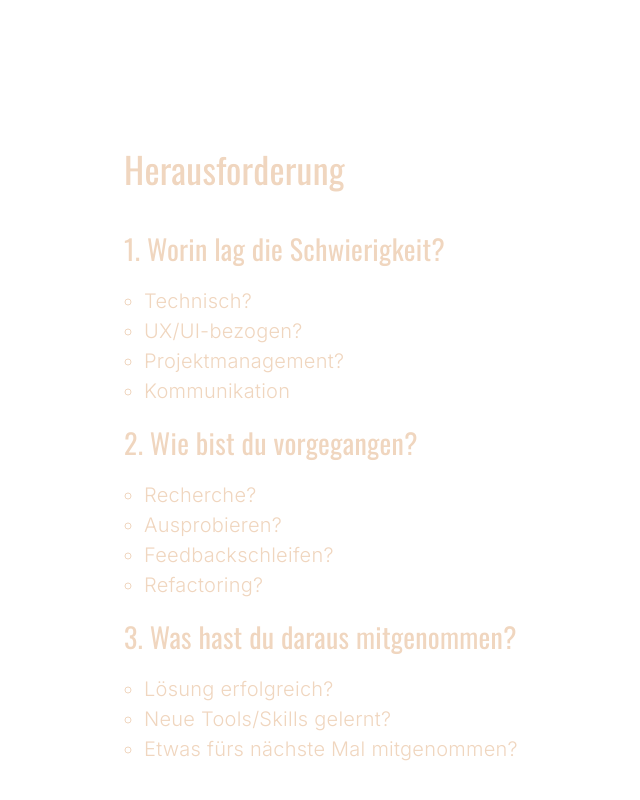
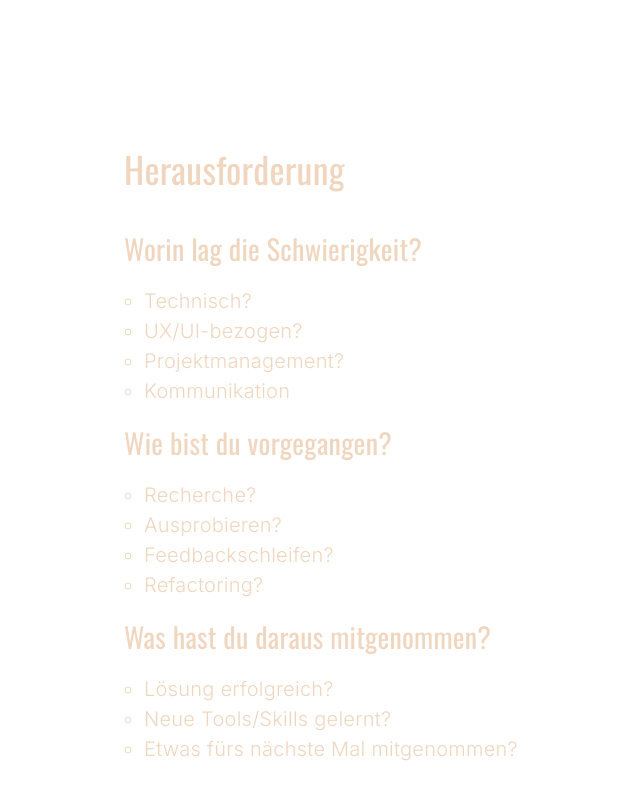
Before and after one commit to BexstaWashingtn/portfolio25, a Next.js app: page /projects/projektname-titel-1 in a window 1280 px wide. Shown: the part 3748-4548 px from the top of the page, without its empty margins (92-732 px from the left). Built offline with nearby package versions, Linux system fonts and the light colour scheme; a web font is replaced by a local one.

Commit message:
fixed bug in ProjectHeader, add ProjectData Checks

```diff
--- a/src/app/projects/[slug]/_components/sections/ProjectHeader.tsx
+++ b/src/app/projects/[slug]/_components/sections/ProjectHeader.tsx
@@ -4,7 +4,7 @@ import { BackgroundImageWrapper } from "@/components/layout/BackgroundImageWrapp
 import Inner from "@/components/utils/Inner";
 import Image from "next/image";
 import {
-  ProjectDetails,
+  ProjectDetailsData,
   ProjectInformationIcon,
 } from "./../../types/projectData";
 import { IconType } from "react-icons";
@@ -25,7 +25,7 @@ const iconMap: Record<ProjectInformationIcon, IconType> = {
 };
 
 type Props = {
-  details: ProjectDetails;
+  details: ProjectDetailsData;
 };
 
 export default function ProjectHeader({ details }: Props) {
@@ -64,8 +64,8 @@ export default function ProjectHeader({ details }: Props) {
                 <Image
                   src={details.src}
                   alt={`HereoImage ${details.title}`}
-                  width='848'
-                  height='459'
+                  width={848}
+                  height={459}
                 />
               </div>
             </header>
--- a/src/app/projects/[slug]/_components/sections/implementation/ProjectChallenge.tsx
+++ b/src/app/projects/[slug]/_components/sections/implementation/ProjectChallenge.tsx
@@ -10,44 +10,49 @@ export default function ProjectChallenge({ challenge }: Props) {
     <section className={styles.implementationChallenge}>
       <h3>Herausforderung</h3>
 
-      <ul className={styles.implChellangeList}>
-        <li className={styles.chellangeItem}>
-          <div className={styles.chellangeListHeader}>
-            <h4 className={styles.chellangeListHeadline}>
-              1. Worin lag die Schwierigkeit?
+      <ul className={styles.implChallengeList}>
+        {!!challenge?.problem?.length && (
+          <li className={styles.challengeItem}>
+            <div className={styles.challengeListHeader}>
+              <h4 className={styles.challengeListHeadline}>
+                Worin lag die Schwierigkeit?
               </h4>
             </div>
-
             <ul className={styles.itemList}>
-            {challenge.problem.map((item, index) => (
+              {challenge.problem.filter(Boolean).map((item, index) => (
                 <li key={index} className={styles.listItem}>
                   {item}
                 </li>
               ))}
             </ul>
           </li>
-        <li className={styles.chellangeItem}>
-          <h4>2. Wie bist du vorgegangen?</h4>
+        )}
 
+        {!!challenge?.approach?.length && (
+          <li className={styles.challengeItem}>
+            <h4>Wie bist du vorgegangen?</h4>
             <ul className={styles.itemList}>
-            {challenge.approach.map((item, index) => (
+              {challenge.approach.filter(Boolean).map((item, index) => (
                 <li key={index} className={styles.listItem}>
                   {item}
                 </li>
               ))}
             </ul>
           </li>
-        <li className={styles.chellangeItem}>
-          <h4>3. Was hast du daraus mitgenommen?</h4>
+        )}
 
+        {!!challenge?.learnings?.length && (
+          <li className={styles.challengeItem}>
+            <h4>Was hast du daraus mitgenommen?</h4>
             <ul className={styles.itemList}>
-            {challenge.learnings.map((item, index) => (
+              {challenge.learnings.filter(Boolean).map((item, index) => (
                 <li key={index} className={styles.listItem}>
                   {item}
                 </li>
               ))}
             </ul>
           </li>
+        )}
       </ul>
     </section>
   );
--- a/src/app/projects/[slug]/_components/sections/implementation/ProjectImplementation.tsx
+++ b/src/app/projects/[slug]/_components/sections/implementation/ProjectImplementation.tsx
@@ -5,6 +5,7 @@ import ProjectProcess from "./ProjectProcess";
 import ProjectTechStack from "./ProjectTechStack";
 import ProjectChallenge from "./ProjectChallenge";
 import { ProjectImplementationData } from "./../../../types/projectData";
+import { cleanStringArray } from "@/lib/utils/cleanStringArray";
 
 type Props = {
   implementation: ProjectImplementationData;
@@ -13,9 +14,17 @@ type Props = {
 export default function ProjectImplementation({ implementation }: Props) {
   const hasProcess = !!implementation?.process?.length;
   const hasTechstack = !!implementation?.techstack?.length;
+
+  const cleanChallenge = {
+    problem: cleanStringArray(implementation?.challenge?.problem),
+    approach: cleanStringArray(implementation?.challenge?.approach),
+    learnings: cleanStringArray(implementation?.challenge?.learnings),
+  };
+
   const hasChallenge =
-    !!implementation?.challenge &&
-    Object.keys(implementation.challenge).length > 0;
+    !!cleanChallenge.problem.length ||
+    !!cleanChallenge.approach.length ||
+    !!cleanChallenge.learnings.length;
 
   if (!hasProcess && !hasTechstack && !hasChallenge) return null;
 
@@ -42,7 +51,7 @@ export default function ProjectImplementation({ implementation }: Props) {
       {hasChallenge && (
         <Inner paddingBottom='xl' variant='full'>
           <Inner variant='narrow' paddingTop='md' paddingBottom='md'>
-            <ProjectChallenge challenge={implementation.challenge} />
+            <ProjectChallenge challenge={cleanChallenge} />
           </Inner>
         </Inner>
       )}
--- a/src/app/projects/[slug]/_components/sections/implementation/ProjectTechStack.tsx
+++ b/src/app/projects/[slug]/_components/sections/implementation/ProjectTechStack.tsx
@@ -49,7 +49,7 @@ export default function ProjectTechStack({ techstack }: Props) {
               variant='narrow'
               paddingInline={{ base: true, lg: true, md: true, sm: true }}
             >
-              <h3>TechSteck</h3>
+              <h3>Technologien</h3>
             </Inner>
 
             <Inner
@@ -65,8 +65,13 @@ export default function ProjectTechStack({ techstack }: Props) {
                 className={styles.content}
               >
                 {techstack.map((cat, listIndex) => {
+                  if (!cat?.items?.length) return null;
+
                   return (
-                    <ul key={listIndex} className={styles.techStackList}>
+                    <ul
+                      key={`${listIndex}-${cat.title}`}
+                      className={styles.techStackList}
+                    >
                       <li className={styles.techStackItems}>
                         <Stack gap='sm' direction='row' alignItems='center'>
                           <img
@@ -80,11 +85,16 @@ export default function ProjectTechStack({ techstack }: Props) {
                         </Stack>
 
                         <ul className={styles.itemsList}>
-                          {cat.items?.map((item, itemIndex) => (
-                            <li key={itemIndex} className={styles.itemItem}>
-                              {item}
-                            </li>
-                          ))}
+                          {cat.items?.filter(Boolean).map((item, itemIndex) => {
+                            return (
+                              <li
+                                key={`${itemIndex}-${item}`}
+                                className={styles.itemItem}
+                              >
+                                {item}
+                              </li>
+                            );
+                          })}
                         </ul>
                       </li>
                     </ul>
--- a/src/app/projects/[slug]/_components/sections/implementation/projectChallenge.module.css
+++ b/src/app/projects/[slug]/_components/sections/implementation/projectChallenge.module.css
@@ -1,14 +1,14 @@
 section.implementationChallenge {
-  .implChellangeList {
+  .implChallengeList {
     list-style: none;
 
-    .chellangeListHeader {
+    .challengeListHeader {
       padding-bottom: 1rem;
 
-      .chellangeListHeadline {
+      .challengeListHeadline {
         padding-bottom: 0;
       }
-      .chellangeListSubHeadline {
+      .challengeListSubHeadline {
       }
     }
 
--- a/src/app/projects/[slug]/_components/sections/projectHeader.module.css
+++ b/src/app/projects/[slug]/_components/sections/projectHeader.module.css
@@ -63,7 +63,7 @@ section.projectHero {
 
       .detailsItem:has(.itemLink):hover {
         background-color: rgba(0, 0, 0, 0.3);
-        transition: background-color 0.2s easy;
+        transition: background-color 0.2s ease;
       }
     }
   }
--- a/src/app/projects/[slug]/_components/sections/visuals/ProjectVisuals.tsx
+++ b/src/app/projects/[slug]/_components/sections/visuals/ProjectVisuals.tsx
@@ -12,6 +12,8 @@ type Props = {
 };
 
 export default function ProjectVisuals({ visuals }: Props) {
+  const cleanVisualsData = cleanVisuals(visuals);
+
   return (
     <section className={styles.visuals}>
       <Inner paddingTop='md' paddingBottom='md' variant='narrow'>
@@ -25,14 +27,31 @@ export default function ProjectVisuals({ visuals }: Props) {
       </Inner>
       <Inner paddingTop='md' paddingBottom='md' variant='swiper'>
         <CustomSwiper
-          items={visuals}
+          items={cleanVisualsData}
           renderItem={(item) => <ProjectVisualsItem item={item} />}
           swiperConfig={{
             slidesPerView: 1,
           }}
-          showNavigation={true}
+          showNavigation
         />
       </Inner>
     </section>
   );
 }
+
+function cleanVisuals(visuals: ProjectVisualsData[]) {
+  if (!Array.isArray(visuals)) return [];
+
+  const trimmedVisuals = visuals.map(({ id, src, alt }) => {
+    const srcString = typeof src === "string" ? src : "";
+    const altString = typeof alt === "string" ? alt : "Projektbild";
+
+    return { id, src: srcString.trim(), alt: altString.trim() };
+  });
+
+  const cleanedVisuals = trimmedVisuals.filter(({ src }) => {
+    return src !== "";
+  });
+
+  return cleanedVisuals;
+}
--- a/src/app/projects/[slug]/page.tsx
+++ b/src/app/projects/[slug]/page.tsx
@@ -6,6 +6,7 @@ import ProjectLearnings from "./_components/sections/ProjectLearnings";
 import ProjectPreview from "./_components/sections/projectPreview/ProjectPreview";
 import ViewedTracker from "./_components/ViewedTracker";
 import projectData from "./data/data";
+import { notFound } from "next/navigation";
 
 type Props = {
   params: {
@@ -15,6 +16,13 @@ type Props = {
 
 export default async function ProjectView({ params }: Props) {
   const { slug } = await params;
+
+  if (
+    !projectData?.details?.title?.trim() ||
+    !projectData?.details?.src?.trim()
+  ) {
+    notFound();
+  }
 
   return (
     <>
@@ -27,7 +35,7 @@ export default async function ProjectView({ params }: Props) {
         {projectData.implementation && (
           <ProjectImplementation implementation={projectData.implementation} />
         )}
-        {projectData.visuals && (
+        {!!projectData?.visuals?.length && (
           <ProjectVisuals visuals={projectData.visuals} />
         )}
         {projectData.learnings && (
--- /dev/null
+++ b/src/lib/utils/cleanStringArray.ts
@@ -0,0 +1,11 @@
+export function cleanStringArray(dataArr: string[]) {
+  if (!Array.isArray(dataArr)) {
+    return [];
+  }
+
+  const trimmedArr = dataArr.map((item) => item.trim());
+
+  const cleanedArr = trimmedArr.filter(Boolean);
+
+  return cleanedArr;
+}
```
Also changed, not shown: src/app/projects/[slug]/_components/sections/ProjectLearnings.tsx (+19 -4 lines). Lines whose indentation alone changed are shown as unchanged.
